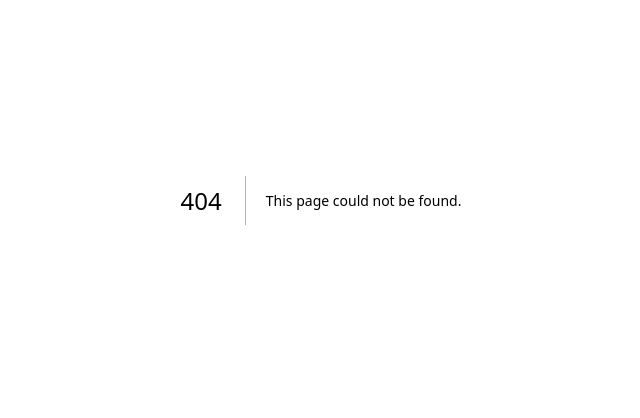
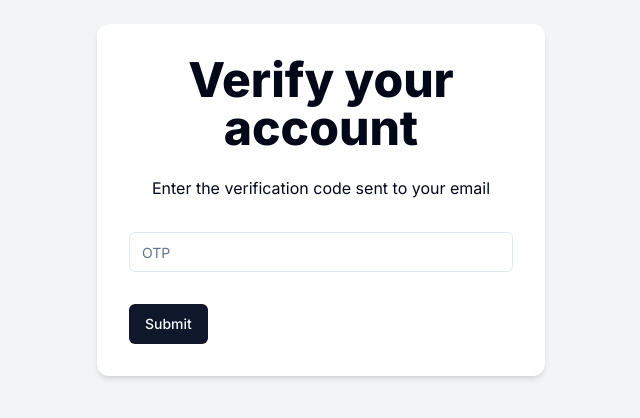
Before and after one commit to saatvik-10/Next-JS, a Next.js app: page /verify/1 in a window 1280 px wide. Before the commit this address had no page. Shown: the part 200-618 px from the top of the page, without its empty margins (319-959 px from the left). Built offline with nearby package versions, Linux system fonts and the light colour scheme.

Commit message:
added otp verification

```diff
--- /dev/null
+++ b/src/app/(auth)/verify/[username]/page.tsx
@@ -0,0 +1,85 @@
+'use client';
+
+import React from 'react';
+import { useParams, useRouter } from 'next/navigation';
+import { useToast } from '@/components/ui/use-toast';
+import { useForm } from 'react-hook-form';
+import { verifySchema } from '@/schemas/verifySchema';
+import { zodResolver } from '@hookform/resolvers/zod';
+import * as z from 'zod';
+import axios, { AxiosError } from 'axios';
+import { ApiResponse } from '@/types/ApiResponse';
+import {
+  Form,
+  FormControl,
+  FormField,
+  FormItem,
+  FormMessage,
+} from '@/components/ui/form';
+import { Button } from '@/components/ui/button';
+import { Input } from '@/components/ui/input';
+
+const VerifyAccount = () => {
+  const router = useRouter();
+  const params = useParams<{ username: string }>();
+  const { toast } = useToast();
+
+  const form = useForm<z.infer<typeof verifySchema>>({
+    resolver: zodResolver(verifySchema),
+  });
+
+  const onSubmit = async (data: z.infer<typeof verifySchema>) => {
+    try {
+      const response = await axios.post('/api/verify-code', {
+        username: params.username,
+        code: data.code,
+      });
+      toast({
+        title: 'Success',
+        description: response.data.message,
+      });
+      router.replace('/sign-in');
+    } catch (err) {
+      console.error('Error in sign-up of user');
+      const axiosError = err as AxiosError<ApiResponse>;
+      let errorMsg = axiosError.response?.data.message;
+      toast({
+        title: 'Success',
+        description: errorMsg,
+        variant: 'destructive',
+      });
+    }
+  };
+
+  return (
+    <div className='flex justify-center items-center min-h-screen bg-gray-100'>
+      <div className='w-full max-w-md p-8 space-y-8 bg-white rounded-xl shadow-md'>
+        <div className='text-center'>
+          <h1 className='text-4-xl font-extrabold tracking-light lg:text-5xl mb-6'>
+            Verify your account
+          </h1>
+          <p className='mb-4'>Enter the verification code sent to your email</p>
+        </div>
+        <Form {...form}>
+          <form onSubmit={form.handleSubmit(onSubmit)} className='space-y-8'>
+            <FormField
+              name='code'
+              control={form.control}
+              render={({ field }) => (
+                <FormItem>
+                  <FormControl>
+                    <Input placeholder='OTP' {...field} />
+                  </FormControl>
+                  <FormMessage />
+                </FormItem>
+              )}
+            />
+            <Button type='submit'>Submit</Button>
+          </form>
+        </Form>
+      </div>
+    </div>
+  );
+};
+
+export default VerifyAccount;
```
